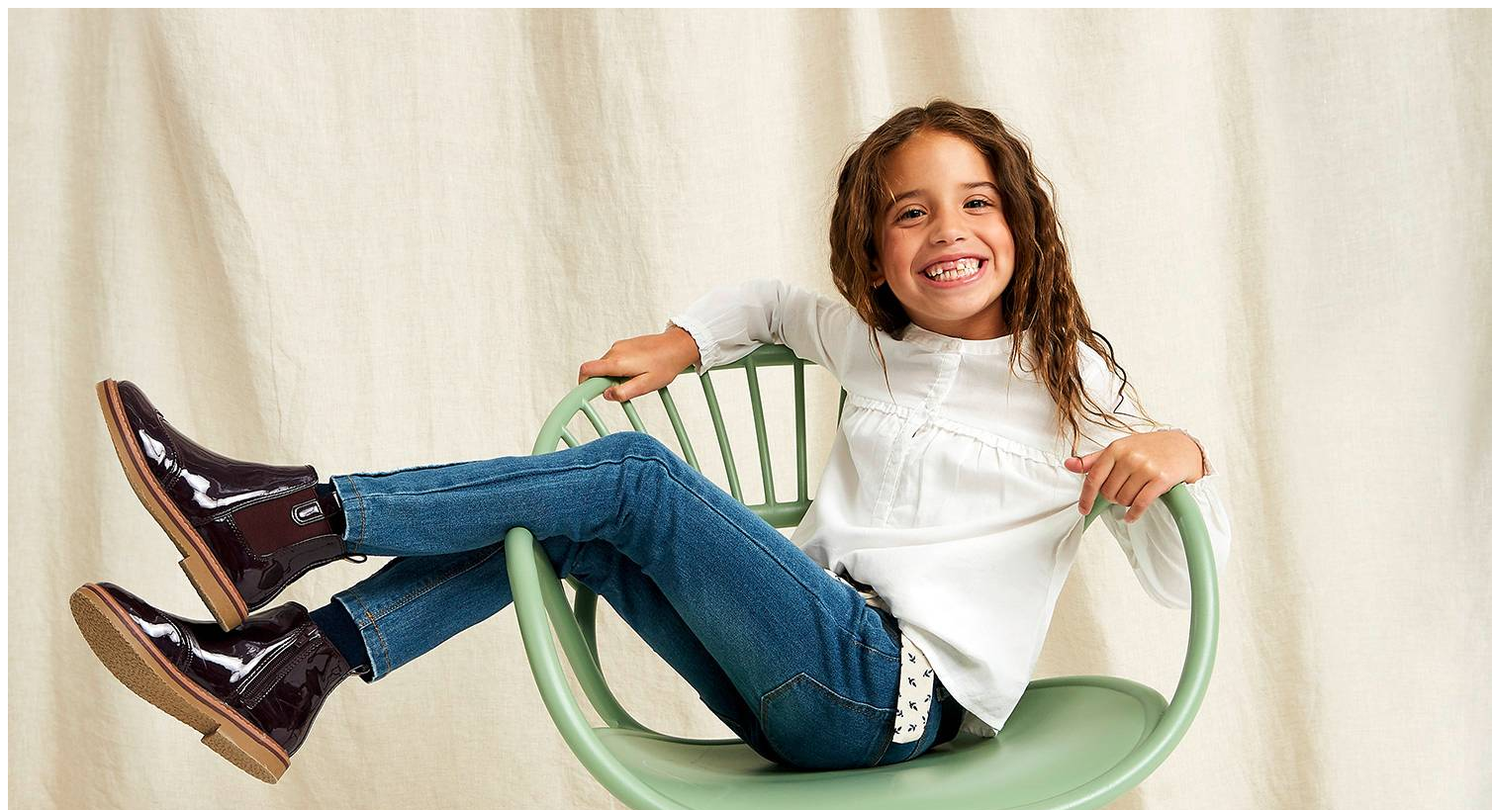
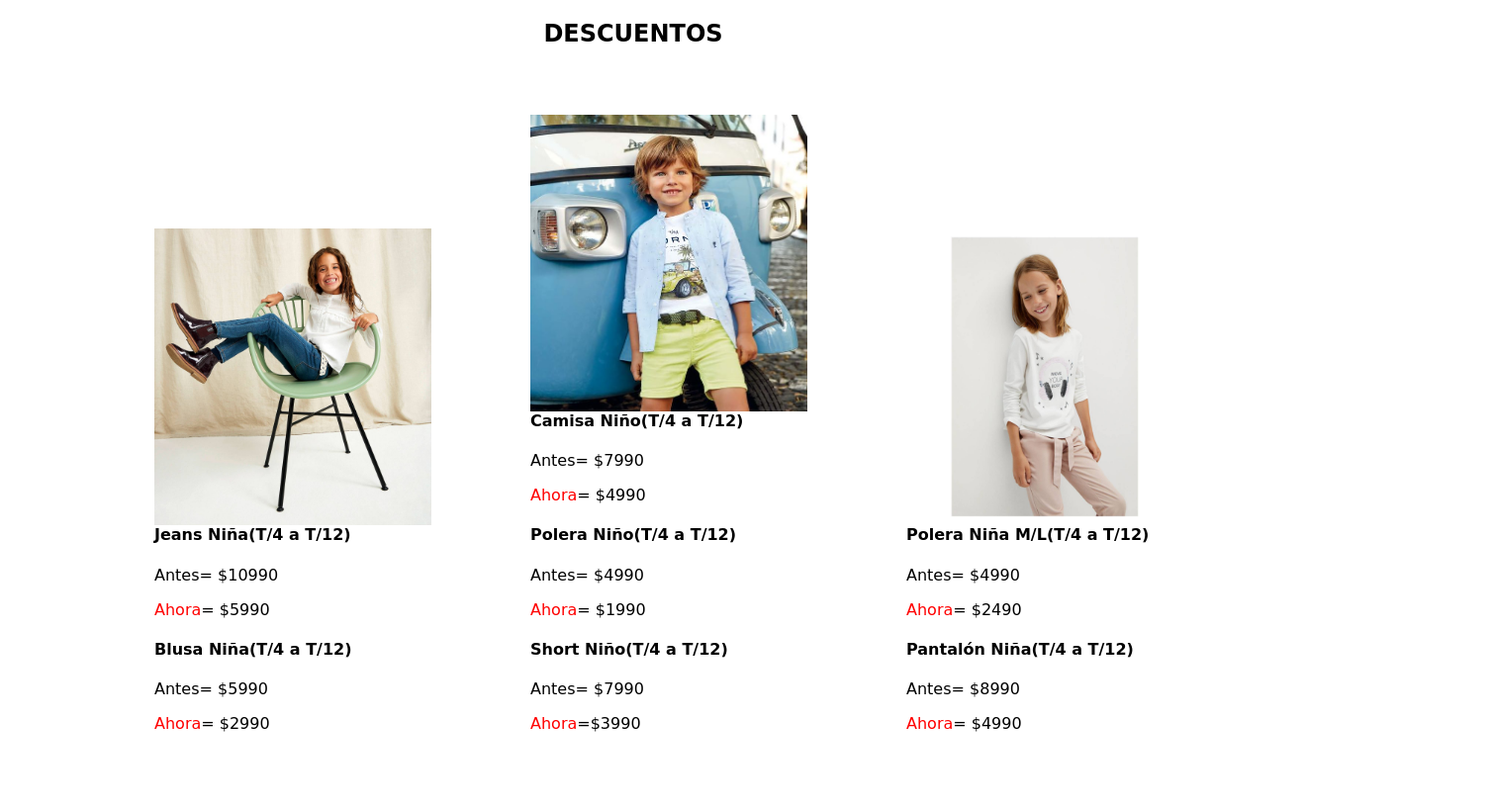
Before and after one commit to Susana2021-front/modulo1, a plain HTML site: page sale.html in a window 1280 px wide. Shown: the top 819 px of the page at 99% size, 1508 px wide, since content can reach past the window. Drawn offline with Linux system fonts and the light colour scheme.

Commit message:
actualizado

```diff
--- a/sale.html
+++ b/sale.html
@@ -4,13 +4,59 @@
     <meta charset="UTF-8">
     <meta http-equiv="X-UA-Compatible" content="IE=edge">
     <meta name="viewport" content="width=device-width, initial-scale=1.0">
+    <link rel="stylesheet" href="tienda.css">
     <title>Document</title>
 </head>
 <body>
-    <img src="imagenes/img1.jfif" alt=""></ul></a>
-    <img src="imagenes/img2.jpg" alt=""></ul></a>
-    <img src="imagenes/img3.jfif" alt=""></ul></a>
-    <img src="imagenes/img5.jpg" alt=""></ul></a>
+    <h2>DESCUENTOS</h2>
+    <div class="foto"></div>
+    <div><img src="imagenes/img1.jpg" alt="">
+        <h4>Jeans Niña(T/4 a T/12)</h4>
+        <p>Antes= $10990</p>
+        <p><span>Ahora</span>= $5990</p>
 
+        <h4>Blusa Niña(T/4 a T/12)</h4>
+        <p>Antes= $5990</p>
+        <p><span>Ahora</span>= $2990</p>
+    </div>
+
+    <div><img src="imagenes/img2.jpg" alt="">
+        <h4>Camisa Niño(T/4 a T/12)</h4>
+        <p>Antes= $7990</p>
+        <p><span>Ahora</span>= $4990</p>
+
+
+        <h4>Polera Niño(T/4 a T/12)</h4>
+        <p>Antes= $4990</p>
+        <p><span>Ahora</span>= $1990</p>
+
+
+        <h4>Short Niño(T/4 a T/12)</h4>
+        <p>Antes= $7990</p>
+        <p><span>Ahora</span>=$3990</p>
+    </div>
+
+    <div><img src="imagenes/img11.jpg" alt="">
+        <h4>Polera Niña M/L(T/4 a T/12)</h4>
+        <p>Antes= $4990</p>
+        <p><span>Ahora</span>= $2490</p>
+
+
+        <h4>Pantalón Niña(T/4 a T/12)</h4>
+        <p>Antes= $8990</p>
+        <p><span>Ahora</span>= $4990</p>
+    </div>
+
+    <div><img src="imagenes/img5.jpg" alt="">
+        <h4>Beatle Niño(T/4 a T/12)</h4>
+        <p>Antes= $4990</p>
+        <p><span>Ahora</span>= $2990</p>
+
+
+        <h4>Pantalón Buzo Niño(T/4 a T/12)</h4>
+        <p>Antes= $7990</p>
+        <p><span>Ahora</span>= $3990</p>
+    </div>
+    </div>
 </body>
 </html>
--- /dev/null
+++ b/tienda.css
@@ -0,0 +1,37 @@
+  h2 {
+    font-family: 'Mountains of Christmas', cursive;
+    text-align: center;
+  }
+  img {
+    display:block;
+    grid-auto-rows: 200px;
+    grid-template-columns:auto auto auto auto;
+    justify-items:inherit;
+    grid-column: span;
+    width: 280px;;
+    height: 300px;
+    column-gap: 10px;
+    row-gap: 20px;
+    gap: 10px;
+    float: left;
+    position: relative;
+    top:1fr 1fr 1fr 1fr;
+
+}
+
+   div {
+    padding: 3em;
+    grid-column: span;
+    grid-template-columns: 1fr 1fr 1fr 1fr;
+    display:inline-block;
+    gap: 1em;
+    box-sizing:border-box;
+    flex-direction: column;
+    text-align:left;
+    font-family: 'Mountains of Christmas', cursive;
+
+  }
+
+   span {
+    color: red;
+  }
```
Also changed, not shown: accesorios.html (+16 -4 lines), calzado.html (+16 -4 lines), estilo.css (+8 -5 lines), vestuario.html (+54 -10 lines), imagenes/img1.jpg (added), imagenes/img11.jpg (added).
